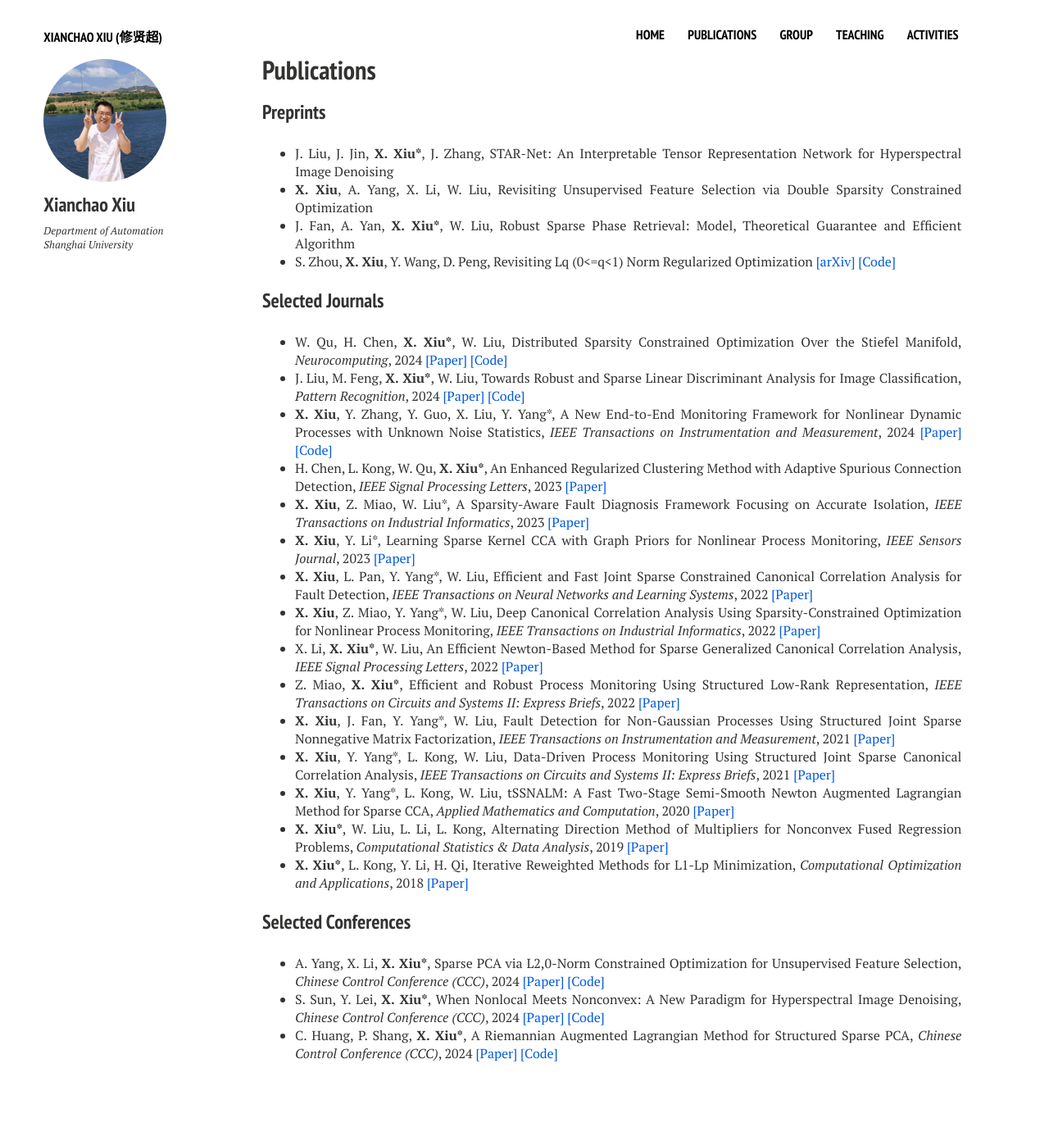
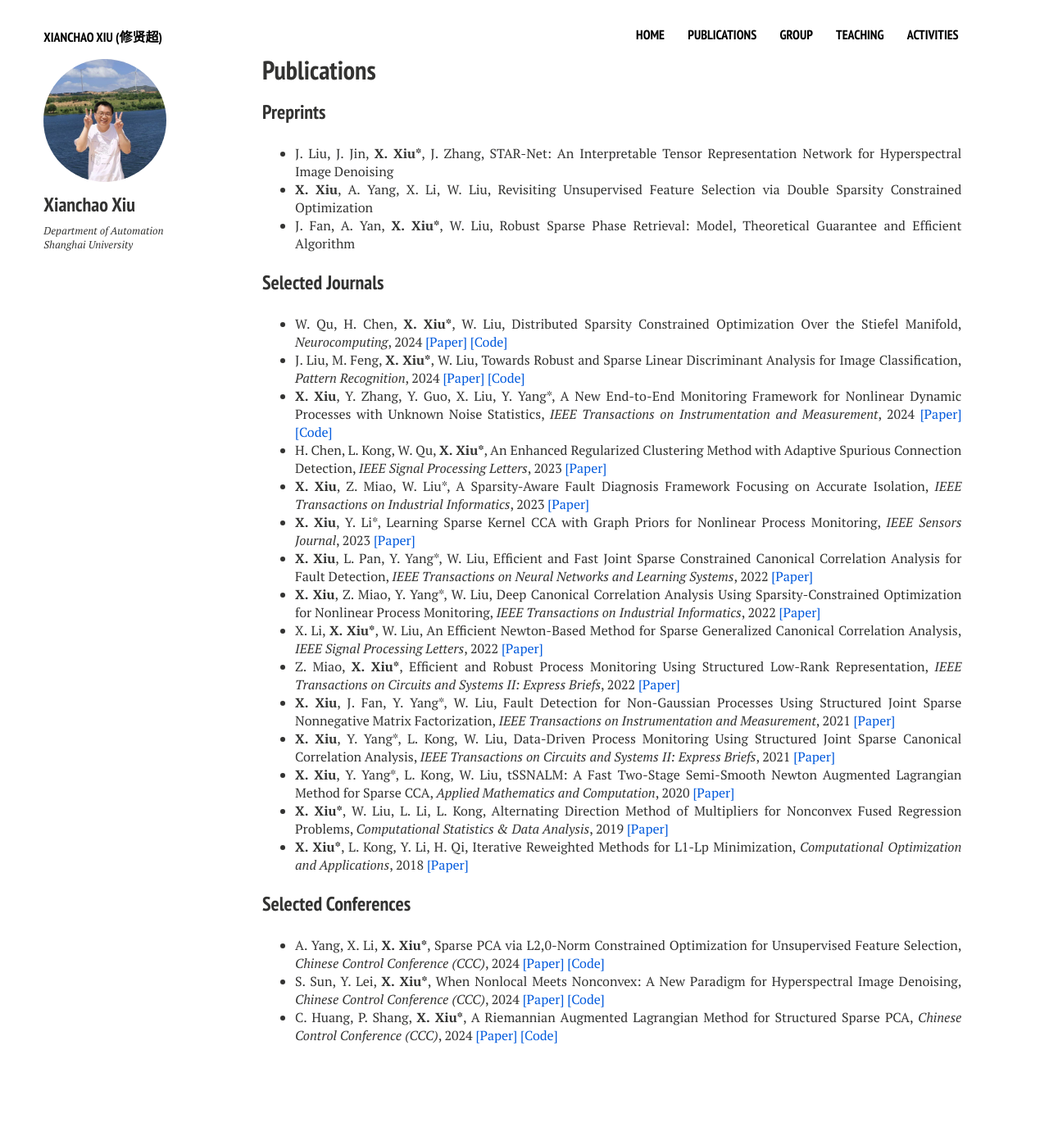
Before and after one commit to xianchaoxiu/xianchaoxiu.github.io, a Jekyll site: the page built from publications/index.md, in a window 1280 px wide. Shown: the whole page at 82% size. Built offline with Jekyll 4.4.1, drawn with Linux system fonts in a browser that asks for light colours; nearby versions of some CDN libraries; after the commit the page ends 1370 px from its top, so only the background shows below that.

Commit message:
Update index.md

```diff
--- a/publications/index.md
+++ b/publications/index.md
@@ -15,7 +15,6 @@ share: false
 * J. Liu, J. Jin, <b>X. Xiu*</b>, J. Zhang, STAR-Net: An Interpretable Tensor Representation Network for Hyperspectral Image Denoising <br>
 * <b>X. Xiu</b>, A. Yang, X. Li, W. Liu, Revisiting Unsupervised Feature Selection via Double Sparsity Constrained Optimization <br>
 * J. Fan, A. Yan, <b>X. Xiu*</b>, W. Liu, Robust Sparse Phase Retrieval: Model, Theoretical Guarantee and Efficient Algorithm  <br>
-* S. Zhou, <b>X. Xiu</b>, Y. Wang, D. Peng, Revisiting Lq (0<=q<1) Norm Regularized Optimization <a href="https://arxiv.org/abs/2306.14394" class="textlink" target="_blank">[arXiv]</a> <a href="https://github.com/ShenglongZhou/PSNP" class="textlink" target="_blank">[Code]</a> <br>
 
 ### Selected Journals
 
```
